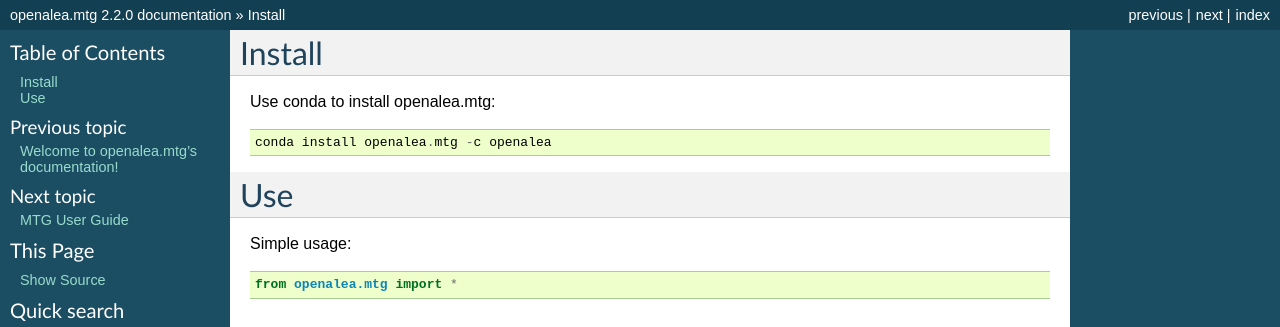
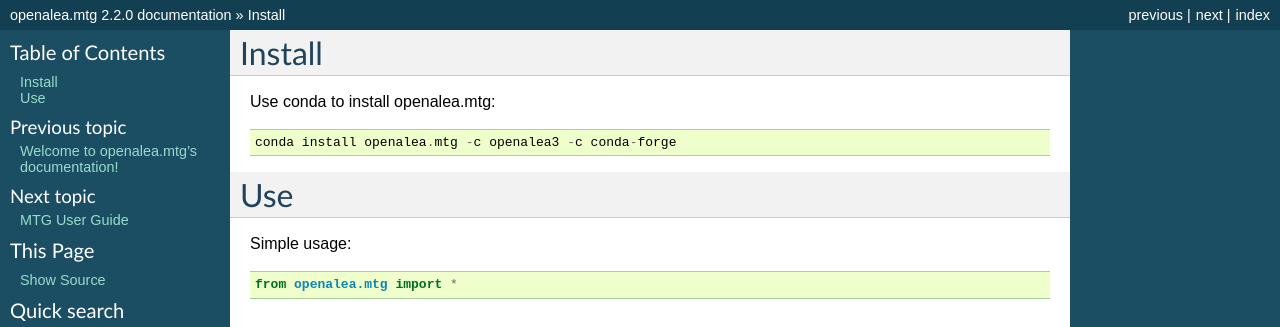
Before and after one commit to openalea/mtg, a Sphinx documentation site: the page built from doc/readme.rst, in a window 1280 px wide. Shown: the top 327 px of the page. Built offline with Sphinx 7.4.7, drawn with Linux system fonts in a browser that asks for light colours.

Commit message:
[no ci] Update readme.rst

```diff
--- a/doc/readme.rst
+++ b/doc/readme.rst
@@ -3,7 +3,7 @@ Install
 
 Use conda to install openalea.mtg::
 
-    conda install openalea.mtg -c openalea
+    conda install openalea.mtg -c openalea3 -c conda-forge
 
 Use
 ===
```
